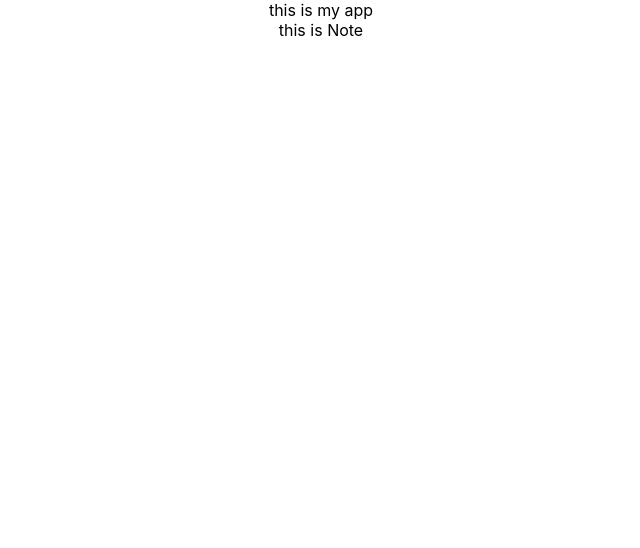
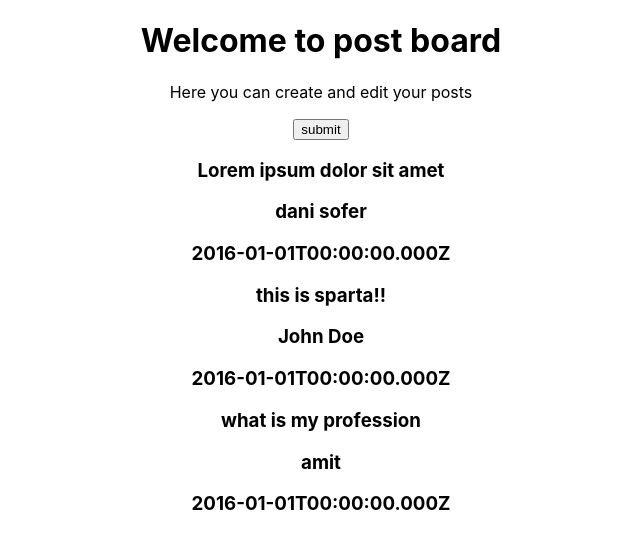
Before and after one commit to soferdani/PostBoard, a React (Create React App) app: page / in a window 1280 px wide. Shown: the top 548 px of the page, without its empty margins (319-959 px from the left). Built offline with nearby package versions, Linux system fonts and the light colour scheme.

Commit message:
skaleton

```diff
--- a/src/App.js
+++ b/src/App.js
@@ -1,13 +1,61 @@
-import './App.css';
-import Note from './components/Note';
+import "./App.css";
+import React, { useState } from "react";
+import Note from "./components/Note";
+const data = require("./assets/posts.json");
+
+
+const handleSubmit = (event) => {
+  console.log(event);
+}
+
 
 function App() {
-  return (
-    <div className="App">
-      this is my app
-      <Note />
-    </div>
-  );
+	const [notes, setNotes] = useState(data);
+	const [newAuthorName, setNewAuthorName] = useState("");
+	const [newNoteContent, setNewNoteContent] = useState("");
+
+  console.log(notes.posts)
+
+	return (
+		<div className='App'>
+			<h1>Welcome to post board</h1>
+			<p>Here you can create and edit your posts</p>
+
+
+
+
+      <button>submit</button>
+
+      {notes.posts.map((posts) =>
+        <Note key={posts.id} data={posts} />
+      )}
+
+
+			{/* <form onSubmit={handleSubmit}>
+				<input
+					type='text'
+					placeholder='Author Name'
+					value={newNoteTitle}
+					onChange={handleTitleChange}
+				/>
+				<textarea
+					placeholder='Content'
+					value={newNoteContent}
+					onChange={handleContentChange}
+				/>
+				<button type='submit'>Add</button>
+			</form> */}
+
+		</div>
+	);
 }
 
+
+
+
+// 	event.target.title.value = ""; // resets the form
+// 	event.target.content.value = ""; // resets the form
+// }
+
+
 export default App;
--- /dev/null
+++ b/src/assets/posts.json
@@ -0,0 +1,22 @@
+{
+    "posts": [
+        {
+            "id": 1,
+            "content": "Lorem ipsum dolor sit amet",
+            "author": "dani sofer",
+            "date": "2016-01-01T00:00:00.000Z"
+        },
+        {
+            "id": 2,
+            "content": "this is sparta!!",
+            "author": "John Doe",
+            "date": "2016-01-01T00:00:00.000Z"
+        },
+        {
+            "id": 3,
+            "content": "what is my profession",
+            "author": "amit",
+            "date": "2016-01-01T00:00:00.000Z"
+        }
+    ]
+}
--- a/src/components/Note.js
+++ b/src/components/Note.js
@@ -1,8 +1,15 @@
 
-function Note() {
+
+
+
+
+function Note(props) {
+
     return (
-        <div className="App">
-            this is Note
+        <div className="note">
+            <h3>{props.data.content}</h3>
+            <h3>{props.data.author}</h3>
+            <h3>{props.data.date}</h3>
         </div>
     );
 }
```
